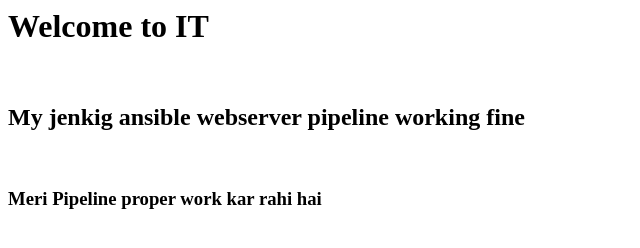
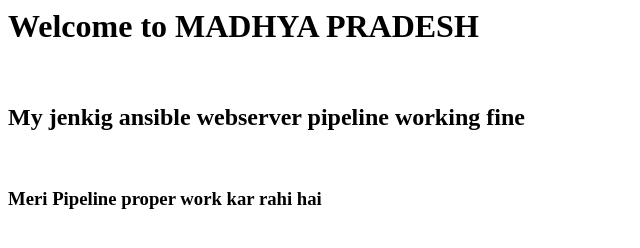
Before and after one commit to ramvish52/demo-project, a plain HTML site: page index.html in a window 1280 px wide. Shown: the whole page, without its empty margins (0-640 px from the left). Drawn offline with Linux system fonts and the light colour scheme.

Commit message:
new changes

```diff
--- a/index.html
+++ b/index.html
@@ -1,3 +1,3 @@
-<h1>Welcome to IT</h1></br>
+<h1>Welcome to MADHYA PRADESH</h1></br>
 <h2>My jenkig ansible webserver pipeline working fine</h2></br>
 <h3>Meri Pipeline proper work kar rahi hai</h3></br>
```
